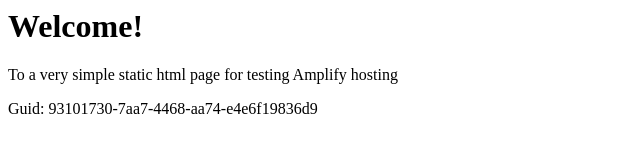
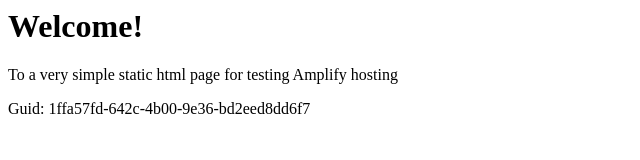
Before and after one commit to aws-aemilia-bah/Github-PR-Commit-Integration-Test-DoNotTouch-GitHubWebhookPushCanaryTest-v1-preprod-me-south-1, a website: page src/index.html in a window 1280 px wide. Shown: the full height of the page, 0-640 px from the left. Drawn offline with Linux system fonts and the light colour scheme.

Commit message:
commit from integ tests

```diff
--- a/src/index.html
+++ b/src/index.html
@@ -12,6 +12,6 @@
 <body>
     <h1>Welcome!</h1>
     <p>To a very simple static html page for testing Amplify hosting</p>
-    <p>Guid: 93101730-7aa7-4468-aa74-e4e6f19836d9</p></body>
+    <p>Guid: 1ffa57fd-642c-4b00-9e36-bd2eed8dd6f7</p></body>
 
 </html>
```
